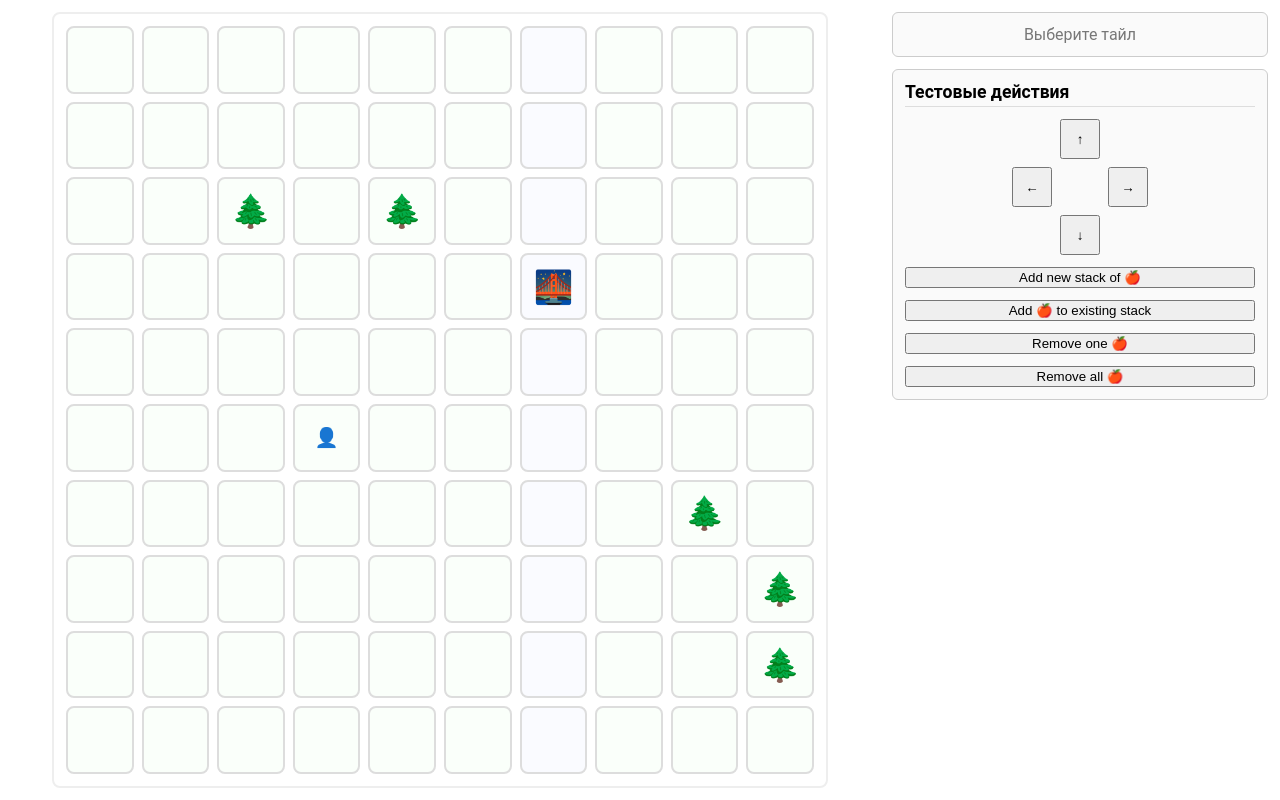
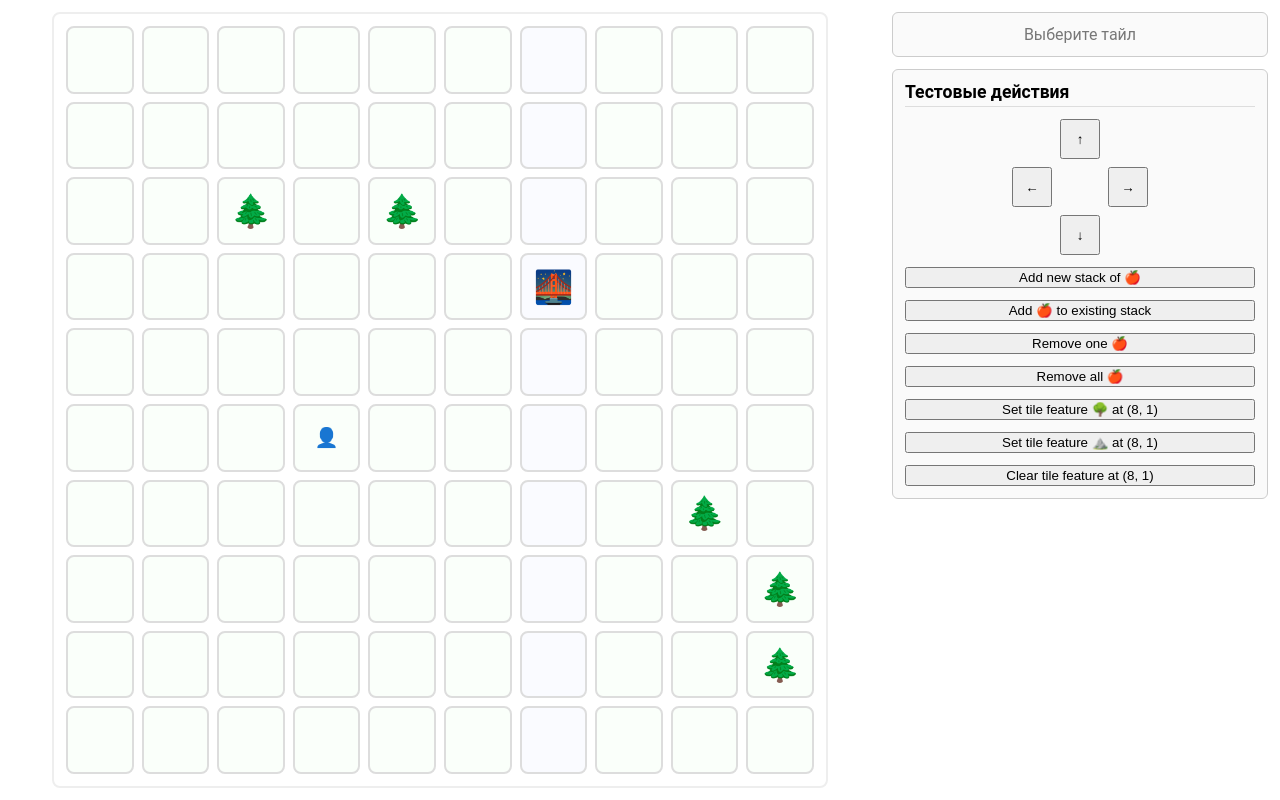
Before and after one commit to theqoqqi/ai-survival-sim, a React (Create React App) app: page / in a window 1280 px wide. Built offline with nearby package versions, Linux system fonts and the light colour scheme.

Commit message:
feat: add tile feature actions to TestActionsPanel

```diff
--- a/src/components/sidebar/TestActionsPanel.tsx
+++ b/src/components/sidebar/TestActionsPanel.tsx
@@ -8,6 +8,7 @@ import InventoryItem from '../../core/InventoryItem';
 import { AddInventoryItemAction } from '../../core/actions/AddInventoryItemAction';
 import { RemoveInventoryItemAction } from '../../core/actions/RemoveInventoryItemAction';
 import { AddItemToStackAction } from '../../core/actions/AddItemToStackAction';
+import { SetTileFeatureAction } from '../../core/actions/SetTileFeatureAction';
 
 interface TestActionsPanelProps {
     worldMap: WorldMap;
@@ -60,6 +61,26 @@ export const TestActionsPanel: React.FC<TestActionsPanelProps> = ({
         apply(new RemoveInventoryItemAction('player', 'apple'));
     };
 
+    const setTreeFeature = () => {
+        apply(new SetTileFeatureAction({ x: 8, y: 1 }, {
+            icon: '🌳',
+            title: 'Дерево',
+            description: 'Большое зеленое дерево',
+        }));
+    };
+
+    const setMountainFeature = () => {
+        apply(new SetTileFeatureAction({ x: 8, y: 1 }, {
+            icon: '⛰️',
+            title: 'Гора',
+            description: 'Большая гора',
+        }));
+    };
+
+    const clearFeature = () => {
+        apply(new SetTileFeatureAction({ x: 8, y: 1 }));
+    };
+
     return (
         <DetailsPanel
             header='Тестовые действия'
@@ -91,6 +112,16 @@ export const TestActionsPanel: React.FC<TestActionsPanelProps> = ({
             <button onClick={removeAllItems}>
                 Remove all 🍎
             </button>
+
+            <button onClick={setTreeFeature}>
+                Set tile feature 🌳 at (8, 1)
+            </button>
+            <button onClick={setMountainFeature}>
+                Set tile feature ⛰️ at (8, 1)
+            </button>
+            <button onClick={clearFeature}>
+                Clear tile feature at (8, 1)
+            </button>
         </DetailsPanel>
     );
 };
```
